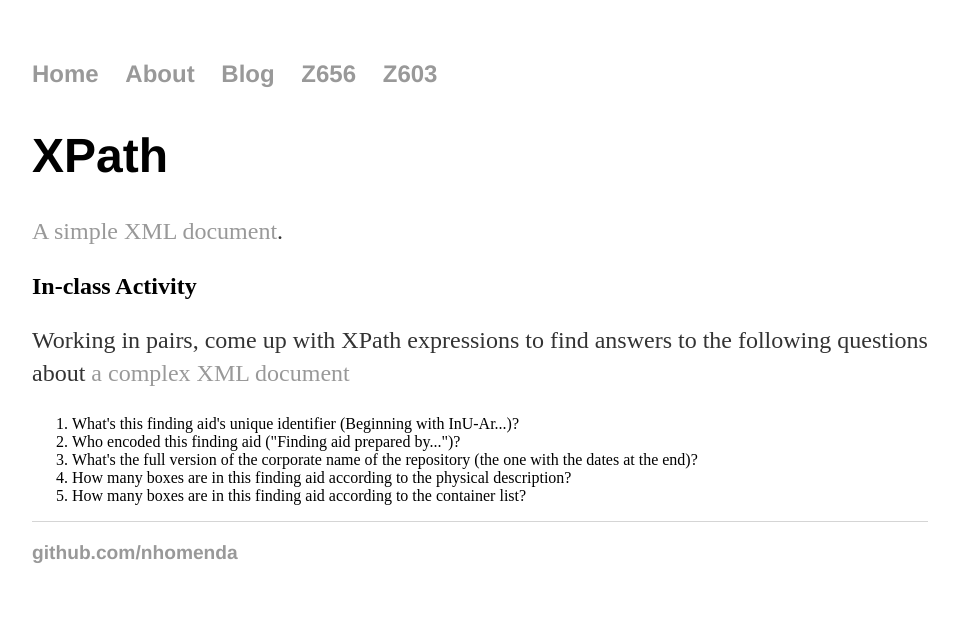
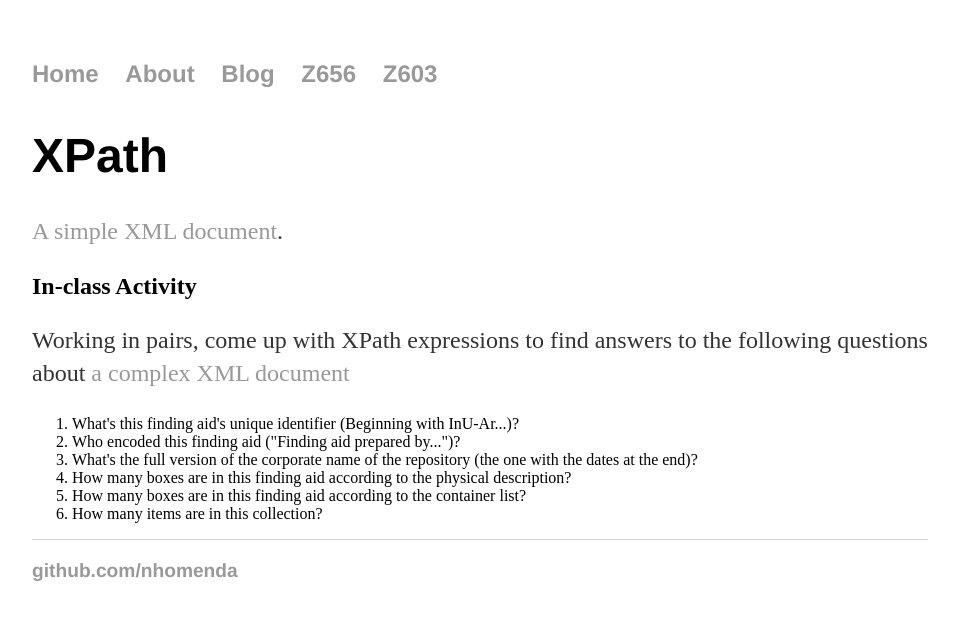
Before and after one commit to nhomenda/nhomenda.github.io, a Jekyll site: the page built from Z603/xpath.html, in a window 1280 px wide. Shown: the top 620 px of the page, without its empty margins (160-1118 px from the left). Built offline with Jekyll 4.4.1, drawn with Linux system fonts in a browser that asks for light colours.

Commit message:
Update xpath.html

```diff
--- a/Z603/xpath.html
+++ b/Z603/xpath.html
@@ -15,5 +15,6 @@ date: 2019-03-21
 <li>What's the full version of the corporate name of the repository (the one with the dates at the end)?</li>
 <li>How many boxes are in this finding aid according to the physical description?</li>
 <li>How many boxes are in this finding aid according to the container list?</li>
+  <li>How many items are in this collection?</li>
 </ol>
 </div><!-- /.blurb -->
```
